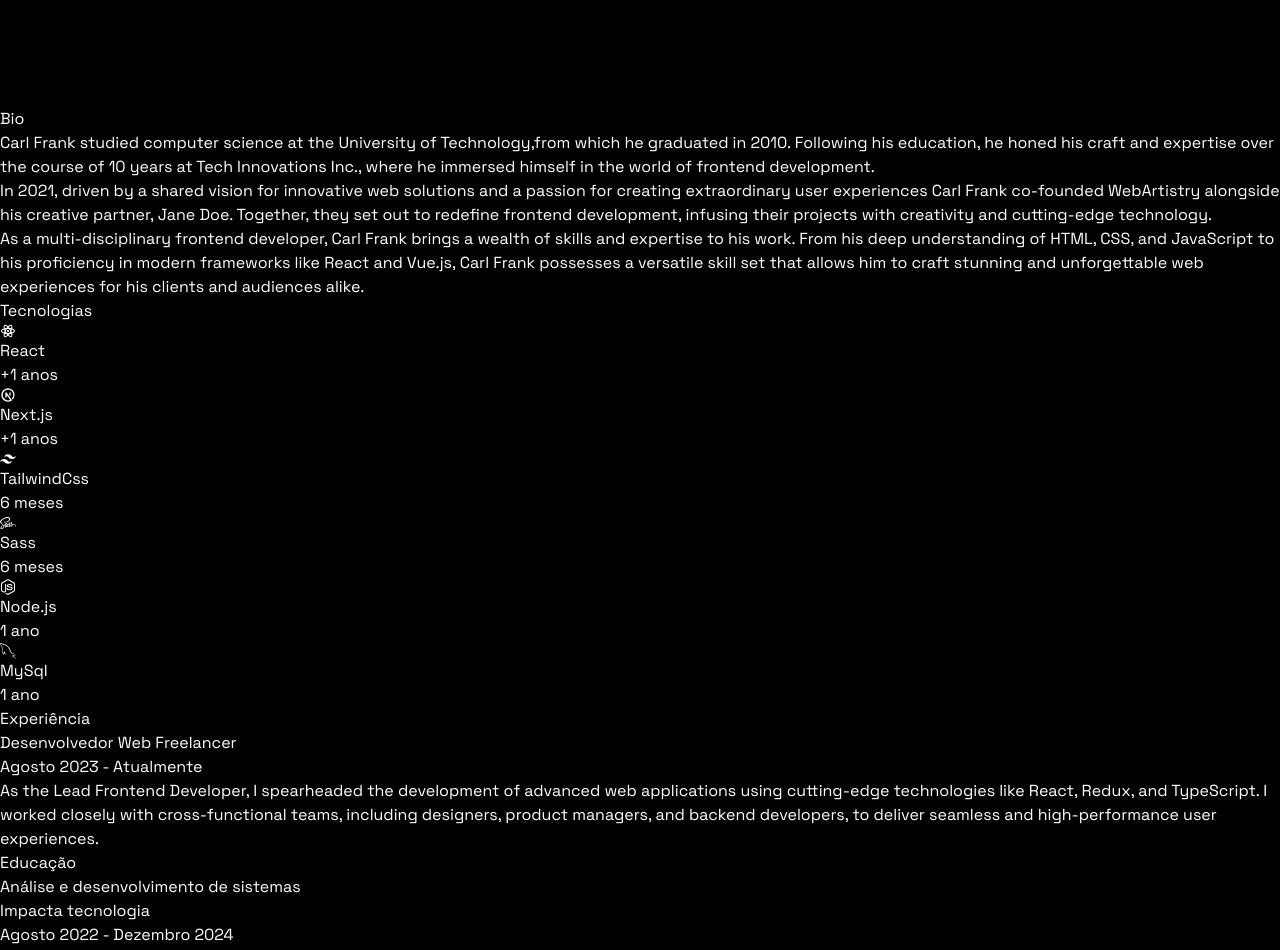
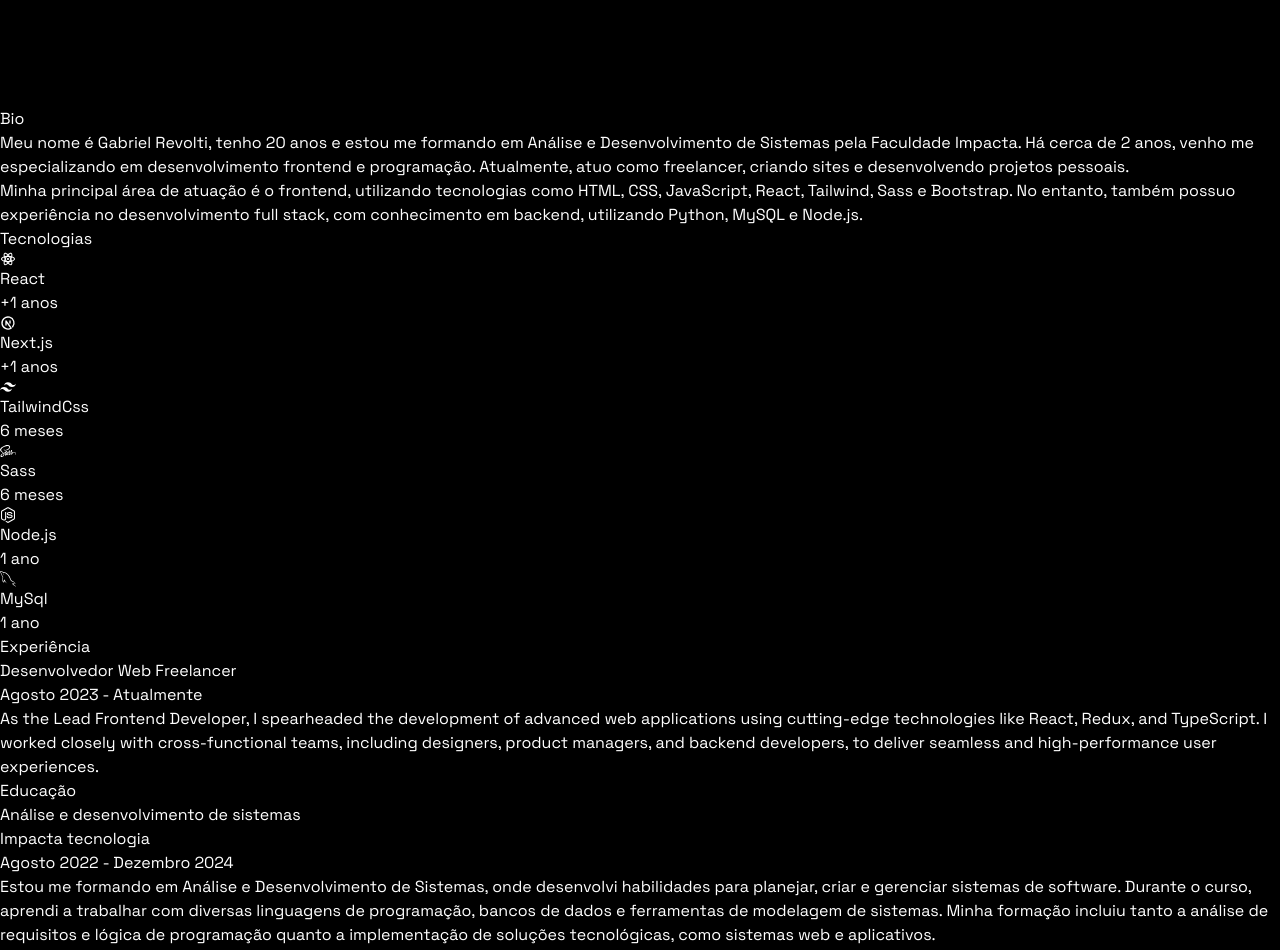
Before and after one commit to gabrielrevolti/my-portfolio, a React (Vite) app: page / in a window 1280 px wide. Shown: the part 8800-9750 px from the top of the page. Built offline with nearby package versions, Linux system fonts and the light colour scheme.

Commit message:
update bio section

```diff
--- a/src/constants/index.jsx
+++ b/src/constants/index.jsx
@@ -89,9 +89,8 @@ export const PROJECTS = [
 ];
 
 export const BIO = [
-  "Carl Frank studied computer science at the University of Technology,from which he graduated in 2010. Following his education, he honed his craft and expertise over the course of 10 years at Tech Innovations Inc., where he immersed himself in the world of frontend development.",
-  "In 2021, driven by a shared vision for innovative web solutions and a passion for creating extraordinary user experiences Carl Frank co-founded WebArtistry alongside his creative partner, Jane Doe. Together, they set out to redefine frontend development, infusing their projects with creativity and cutting-edge technology.",
-  "As a multi-disciplinary frontend developer, Carl Frank brings a wealth of skills and expertise to his work. From his deep understanding of HTML, CSS, and JavaScript to his proficiency in modern frameworks like React and Vue.js, Carl Frank possesses a versatile skill set that allows him to craft stunning and unforgettable web experiences for his clients and audiences alike.",
+  "Meu nome é Gabriel Revolti, tenho 20 anos e estou me formando em Análise e Desenvolvimento de Sistemas pela Faculdade Impacta. Há cerca de 2 anos, venho me especializando em desenvolvimento frontend e programação. Atualmente, atuo como freelancer, criando sites e desenvolvendo projetos pessoais.",
+  "Minha principal área de atuação é o frontend, utilizando tecnologias como HTML, CSS, JavaScript, React, Tailwind, Sass e Bootstrap. No entanto, também possuo experiência no desenvolvimento full stack, com conhecimento em backend, utilizando Python, MySQL e Node.js.",
 ];
 
 export const SKILLS = [
@@ -148,7 +147,7 @@ export const EDUCATION = [
     institution: "Impacta tecnologia",
     duration: "Agosto 2022 - Dezembro 2024",
     description:
-      "Specialized in Human-Computer Interaction and Software Engineering. Completed a thesis on enhancing user experience in web applications through advanced interactive techniques. Participated in various projects involving frontend development, algorithms, and data structures. Graduated with honors.",
+      "Estou me formando em Análise e Desenvolvimento de Sistemas, onde desenvolvi habilidades para planejar, criar e gerenciar sistemas de software. Durante o curso, aprendi a trabalhar com diversas linguagens de programação, bancos de dados e ferramentas de modelagem de sistemas. Minha formação incluiu tanto a análise de requisitos e lógica de programação quanto a implementação de soluções tecnológicas, como sistemas web e aplicativos.",
   },
   // {
   //   degree: "Bachelor of Science in Information Technology",
```
Also changed, not shown: src/assets/logo.png (added).
